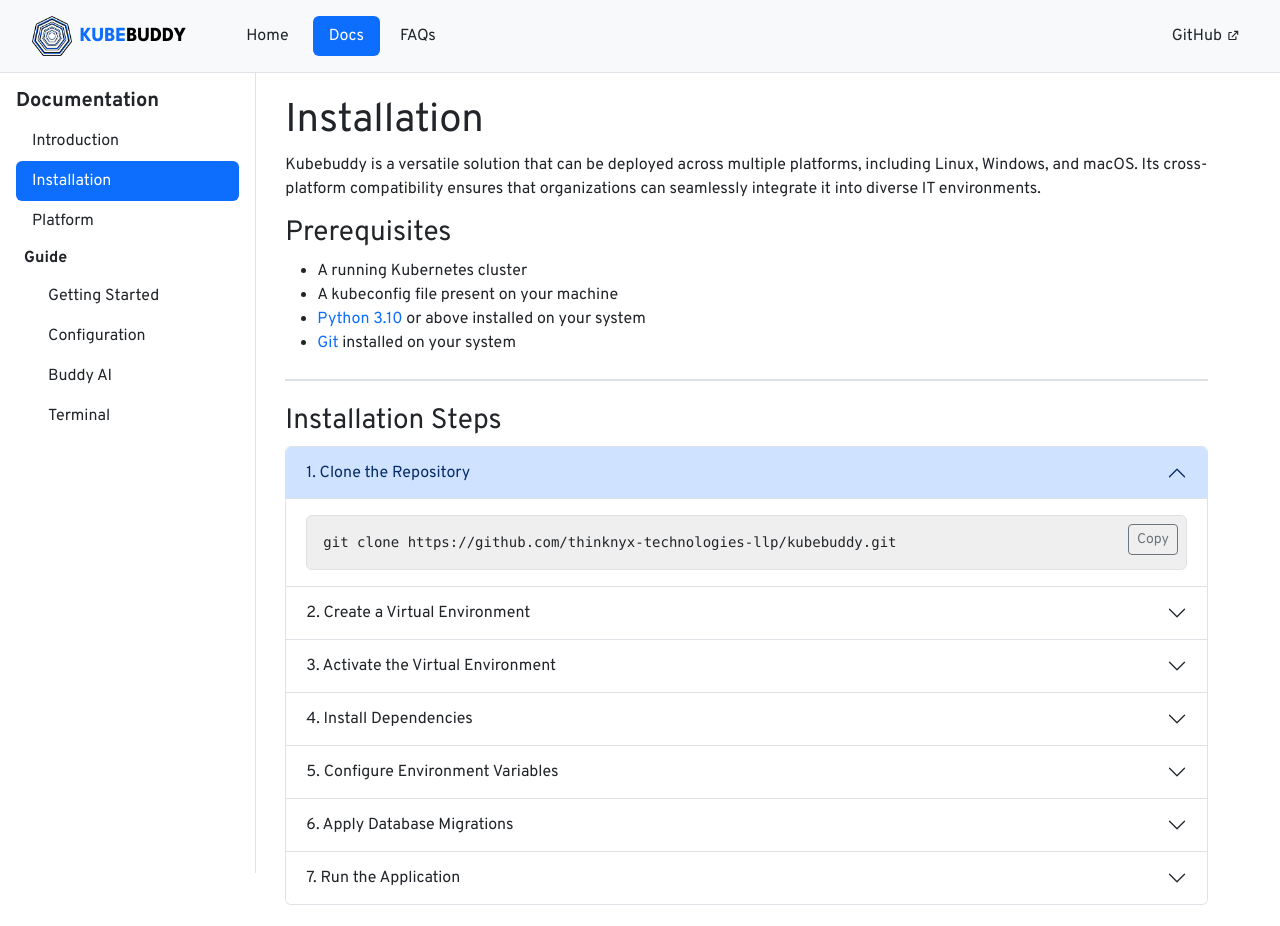
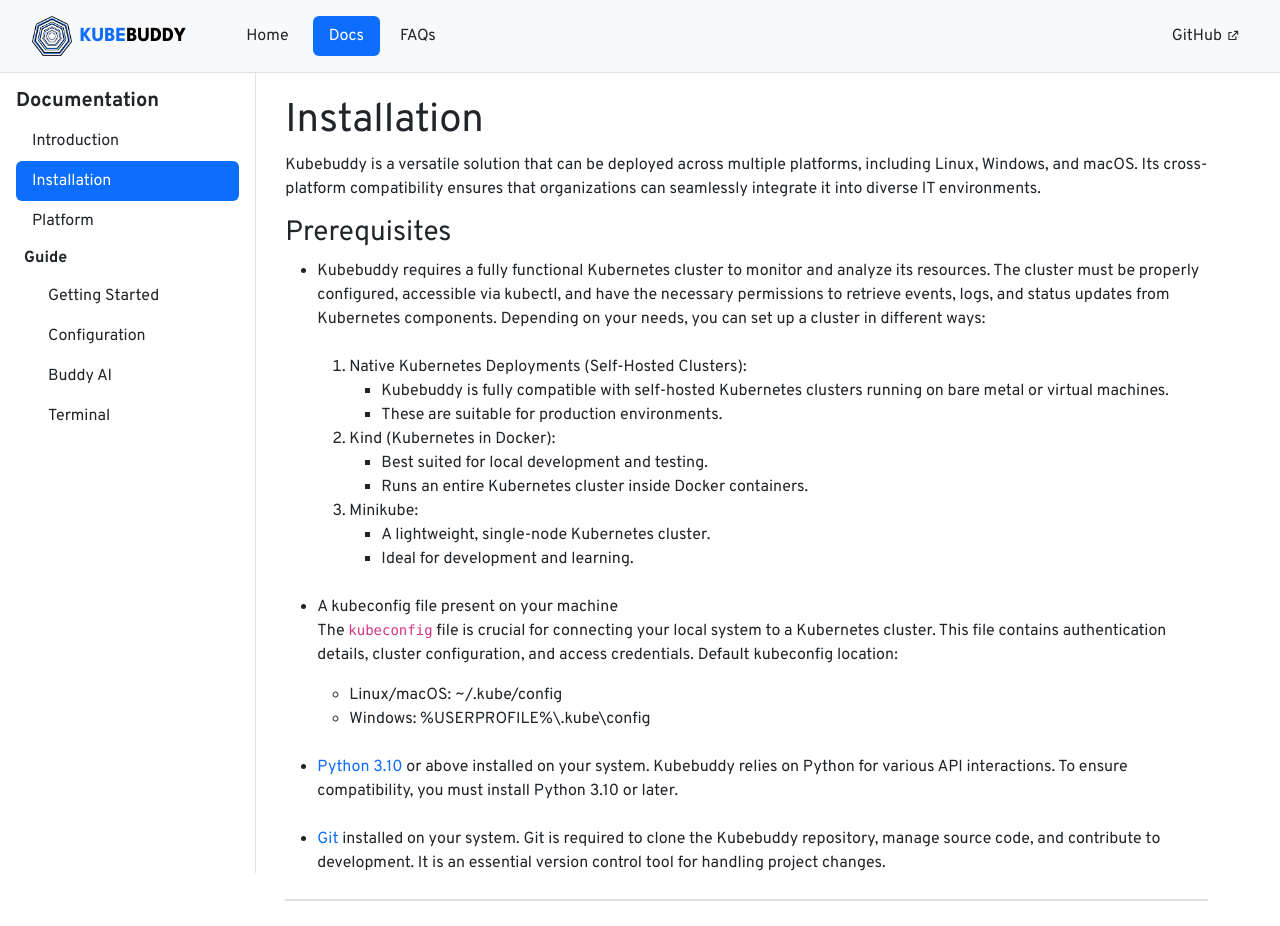
Before and after one commit to kubebuddy/docs, a React (Vite) app: page /docs/installation in a window 1280 px wide. Shown: the top 926 px of the page. Built offline with nearby package versions, Linux system fonts and the light colour scheme.

Commit message:
Added youtube video on home page.

```diff
--- a/src/components/Footer.jsx
+++ b/src/components/Footer.jsx
@@ -12,8 +12,8 @@
           <div className="col-12 col-md-4 mt-3 mt-md-0">
             <h5>Community</h5>
             <ul className="list-unstyled px-2">
-              <li><a href="https://github.com/kubebuddy/kubebuddy" target="_blank">GitHub</a></li>
-              <li><a href="https://github.com/kubebuddy/docs" target="_blank">Contribute</a></li>
+              <li><a href="https://github.com/kubebuddy/kubebuddy" target="_blank" className="fw-semibold">GitHub</a></li>
+              <li><a href="https://github.com/kubebuddy/docs" target="_blank" className="fw-semibold">Contribute</a></li>
             </ul>
           </div>
           <div className="col-12 col-md-4 mt-3 mt-md-0">
--- a/src/index.css
+++ b/src/index.css
@@ -79,3 +79,16 @@
 footer a:hover {
   text-decoration: underline;
 }
+
+/* changing iframe height on mobiel devices */
+@media (max-width: 768px) {
+  iframe {
+    height: 10;
+  }
+}
+
+@media (max-width: 480px) {
+  iframe {
+    height: 10;
+  }
+}
--- a/src/pages/Home.jsx
+++ b/src/pages/Home.jsx
@@ -37,9 +37,17 @@
         </h1>
     </div>
 
+    {/* Youtube video */}
+    <div className="youtube-video d-flex flex-column align-items-center justify-content-center m-3 p-3">
+        <p className="lead text-center pb-4 w-75">KubeBuddy is an AI-powered Kubernetes dashboard designed to streamline your Kubernetes management. Focused on simplicity, accessibility, and intelligent insights, it empowers teams of all skill levels. With a user-friendly interface and no need for additional in-cluster installations, KubeBuddy makes managing Kubernetes effortless. Check the below video for leanring more about Kubebuddy.</p>
+        <div className="ratio ratio-16x9 w-50">
+        <iframe src="https://www.youtube-nocookie.com/embed/hSxQl-pWdC4?si=1MpVUfNDqXdBm2-w" title="YouTube video player" frameborder="0" allow="accelerometer; autoplay; clipboard-write; encrypted-media; gyroscope; picture-in-picture; web-share; fullscreen" referrerpolicy="strict-origin-when-cross-origin" allowfullscreen></iframe>
+        </div>
+    </div>
+
     {/* Feature Section */}
 
-<div id="features" className="container-fluid w-100 text-center py-5" style={{backgroundColor : "#fff"}}>
+<div id="features" className="container-fluid w-100 text-center py-4" style={{backgroundColor : "#fff"}}>
     <div className="row flex flex-row justify-content-around w-100">
         <div className="col-md-3 mx-3 p-3 feature-card gradient m-4">
             <img src={'/interface.png'} alt="Intuitive Interface" className="features-img mb-3" style={{ width: "8rem" }} />
--- a/src/pages/docs/Installation.jsx
+++ b/src/pages/docs/Installation.jsx
@@ -28,10 +28,40 @@
         <p>Kubebuddy is a versatile solution that can be deployed across multiple platforms, including Linux, Windows, and macOS. Its cross-platform compatibility ensures that organizations can seamlessly integrate it into diverse IT environments.</p>
         <h3>Prerequisites</h3>
         <ul>
-          <li>A running Kubernetes cluster</li>
-          <li>A kubeconfig file present on your machine</li>
-          <li><a href="https://www.python.org/downloads/" target="_blank" style={{textDecoration:'none'}}>Python 3.10</a> or above installed on your system</li>
-          <li><a href="https://git-scm.com/downloads" target="_blank" style={{textDecoration:'none'}}>Git</a> installed on your system</li>
+          <li>Kubebuddy requires a fully functional Kubernetes cluster to monitor and analyze its resources. The cluster must be properly configured, accessible via kubectl, and have the necessary permissions to retrieve events, logs, and status updates from Kubernetes components. Depending on your needs, you can set up a cluster in different ways:
+            <br /><br />
+            <ol>
+              <li>Native Kubernetes Deployments (Self-Hosted Clusters):
+                <ul>
+                  <li>Kubebuddy is fully compatible with self-hosted Kubernetes clusters running on bare metal or virtual machines.</li>
+                  <li>These are suitable for production environments.</li>
+                </ul>
+              </li>
+              <li>Kind (Kubernetes in Docker):
+                <ul>
+                  <li>Best suited for local development and testing.</li>
+                  <li>Runs an entire Kubernetes cluster inside Docker containers.</li>
+                </ul>
+              </li>
+              <li>Minikube:
+                <ul>
+                  <li>A lightweight, single-node Kubernetes cluster.</li>
+                  <li>Ideal for development and learning.</li>
+                </ul>
+              </li>
+            </ol>
+          </li>
+          <br />
+          <li>A kubeconfig file present on your machine
+            <p>The <code>kubeconfig</code> file is crucial for connecting your local system to a Kubernetes cluster. This file contains authentication details, cluster configuration, and access credentials. Default kubeconfig location:</p>
+            <ul>
+              <li>Linux/macOS: ~/.kube/config</li>
+              <li>Windows: %USERPROFILE%\.kube\config</li>
+            </ul>
+          </li>
+          <br />
+          <li><a href="https://www.python.org/downloads/" target="_blank" style={{textDecoration:'none'}}>Python 3.10</a> or above installed on your system. Kubebuddy relies on Python for various API interactions. To ensure compatibility, you must install Python 3.10 or later.</li> <br />
+          <li><a href="https://git-scm.com/downloads" target="_blank" style={{textDecoration:'none'}}>Git</a> installed on your system. Git is required to clone the Kubebuddy repository, manage source code, and contribute to development. It is an essential version control tool for handling project changes.</li>
         </ul>
         <hr className="border border-secondary-emphasis border-1 opacity-100 my-4"></hr>
         <h3>Installation Steps</h3>
```
